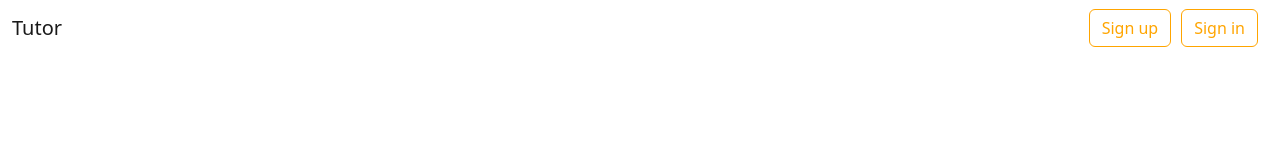
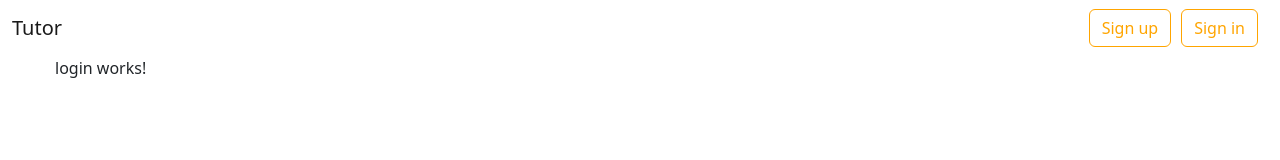
Before and after one commit to pawelFelcyn/tutor_frontend, an Angular app: page /signin in a window 1280 px wide. Before the commit this address led to /. Shown: the top 160 px of the page. Built offline with nearby package versions, Linux system fonts and the light colour scheme.

Commit message:
navigating to login component

```diff
--- a/src/app/app.component.css
+++ b/src/app/app.component.css
@@ -0,0 +1,5 @@
+#container {
+    max-width: 1200px;
+    margin: 0 auto;
+    padding: 0 15px;
+}
--- a/src/app/app.component.html
+++ b/src/app/app.component.html
@@ -1 +1,4 @@
 <app-nav-bar></app-nav-bar>
+<div id="container">
+    <router-outlet></router-outlet>
+</div>
--- a/src/app/app.module.ts
+++ b/src/app/app.module.ts
@@ -4,17 +4,19 @@ import { BrowserModule } from '@angular/platform-browser';
 import { AppRoutingModule } from './app-routing.module';
 import { AppComponent } from './app.component';
 import { NavBarComponent } from './nav-bar/nav-bar.component';
+import { LoginComponent } from './login/login.component';
+import { RouterModule, Routes } from '@angular/router';
+
+const appRoutes: Routes = [
+  { path: 'signin', component: LoginComponent },
+
+];
 
 @NgModule({
-  declarations: [
-    AppComponent,
-    NavBarComponent
-  ],
-  imports: [
-    BrowserModule,
-    AppRoutingModule
-  ],
+  declarations: [AppComponent, NavBarComponent, LoginComponent],
+  imports: [BrowserModule, AppRoutingModule, RouterModule.forRoot(appRoutes)],
+  exports: [RouterModule],
   providers: [],
-  bootstrap: [AppComponent]
+  bootstrap: [AppComponent],
 })
-export class AppModule { }
+export class AppModule {}
--- /dev/null
+++ b/src/app/login/login.component.html
@@ -0,0 +1 @@
+<p>login works!</p>
--- /dev/null
+++ b/src/app/login/login.component.ts
@@ -0,0 +1,15 @@
+import { Component, OnInit } from '@angular/core';
+
+@Component({
+  selector: 'app-login',
+  templateUrl: './login.component.html',
+  styleUrls: ['./login.component.css']
+})
+export class LoginComponent implements OnInit {
+
+  constructor() { }
+
+  ngOnInit(): void {
+  }
+
+}
--- a/src/app/nav-bar/nav-bar.component.html
+++ b/src/app/nav-bar/nav-bar.component.html
@@ -11,7 +11,7 @@
           </li>
         </ul>
           <button class="btn btn-outline-success" type="submit">Sign up</button>
-          <button class="btn btn-outline-success" type="submit">Sign in</button>
+          <button (click)="navigateTo('/signin')" class="btn btn-outline-success" type="submit">Sign in</button>
       </div>
     </div>
   </nav>
--- a/src/app/nav-bar/nav-bar.component.ts
+++ b/src/app/nav-bar/nav-bar.component.ts
@@ -1,4 +1,5 @@
 import { Component, OnInit } from '@angular/core';
+import { Router } from '@angular/router';
 
 @Component({
   selector: 'app-nav-bar',
@@ -7,9 +8,13 @@ import { Component, OnInit } from '@angular/core';
 })
 export class NavBarComponent implements OnInit {
 
-  constructor() { }
+  constructor(private readonly router: Router) { }
 
   ngOnInit(): void {
   }
 
+
+  public navigateTo(path: string): void{
+    this.router.navigate([path]);
+  }
 }
```
Also changed, not shown: src/app/login/login.component.css (added).
